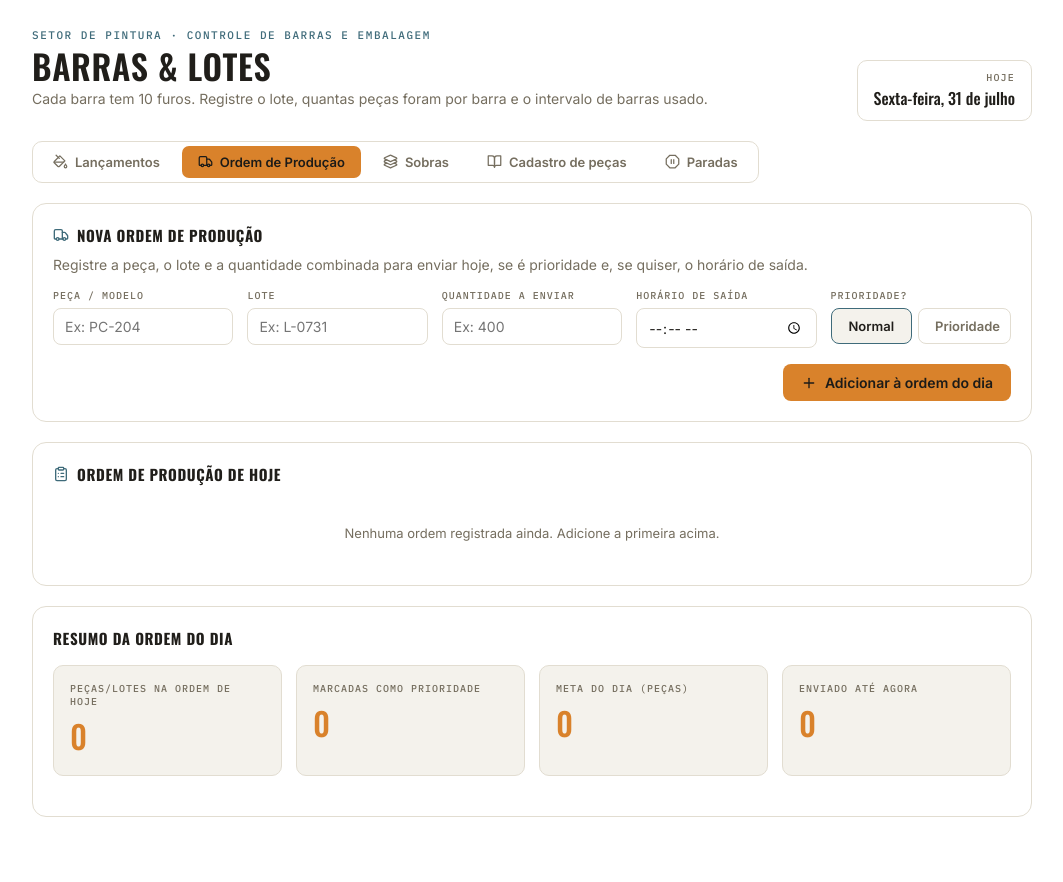
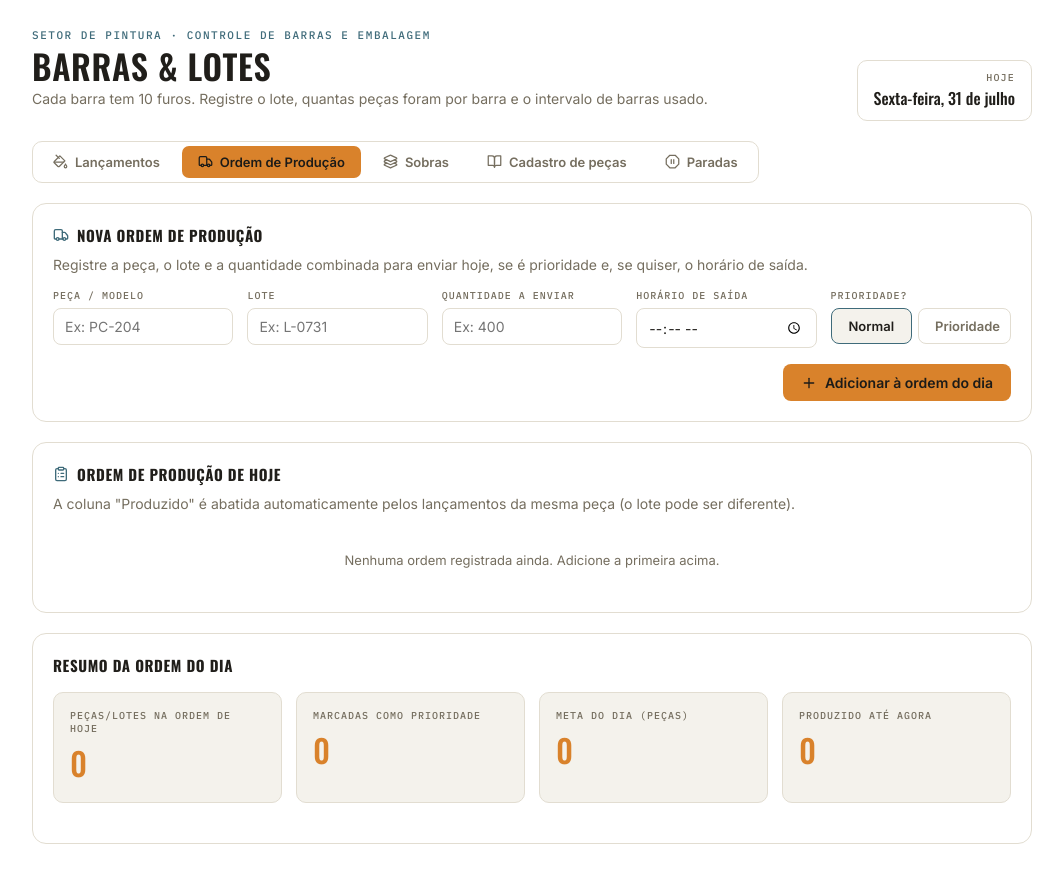
Before and after one commit to CesarAugustoNew/Pintura-Po, a React (Vite) app: page / in a window 1280 px wide. Both pictures are taken after a click on the button "Ordem de Produção". Shown: the whole page, without its empty margins (108-1171 px from the left). Before the commit the page ends 857 px from the top, so only its background shows below. Built offline with nearby package versions, Linux system fonts and the light colour scheme.

Commit message:
feat: abate automático da ordem de produção ao lançar peças

```diff
--- a/src/App.jsx
+++ b/src/App.jsx
@@ -23,7 +23,7 @@ export default function App() {
   // desmontado. Assim os dados de cada aba sobrevivem quando o usuário
   // navega para outra aba e volta depois.
   const lancamentos = useLancamentos();
-  const ordens = useOrdensProducao();
+  const ordens = useOrdensProducao(lancamentos.entries);
   const sobras = useSobras();
   const catalogo = useCatalogoPecas();
   const paradas = useParadas();
--- a/src/components/ordens/OrdensTab.jsx
+++ b/src/components/ordens/OrdensTab.jsx
@@ -6,29 +6,21 @@ export function OrdensTab({
   ordens,
   addOrdem,
   updateOrdem,
-  registrarEnvio,
-  limparEnvio,
   removeOrdem,
   totalOrdens,
   totalPrioridades,
   totalMeta,
-  totalEnviado,
+  totalProduzido,
 }) {
   return (
     <>
       <NovaOrdemForm onAdd={addOrdem} />
-      <OrdensTable
-        ordens={ordens}
-        onUpdate={updateOrdem}
-        onRemove={removeOrdem}
-        onRegistrarEnvio={registrarEnvio}
-        onLimparEnvio={limparEnvio}
-      />
+      <OrdensTable ordens={ordens} onUpdate={updateOrdem} onRemove={removeOrdem} />
       <ResumoOrdens
         totalOrdens={totalOrdens}
         totalPrioridades={totalPrioridades}
         totalMeta={totalMeta}
-        totalEnviado={totalEnviado}
+        totalProduzido={totalProduzido}
       />
     </>
   );
--- a/src/components/ordens/OrdensTable.jsx
+++ b/src/components/ordens/OrdensTable.jsx
@@ -1,5 +1,5 @@
 import { useState } from "react";
-import { Check, ClipboardList, Pencil, RotateCcw, Send, Star, Trash2, X } from "lucide-react";
+import { Check, ClipboardList, Pencil, Star, Trash2, X } from "lucide-react";
 import { formatDatePtBr } from "../../utils/date";
 import { getStatusOrdem, STATUS_LABELS } from "../../utils/ordens";
 import { useConfirm } from "../common/ConfirmDialogProvider";
@@ -21,18 +21,13 @@ function StatusBadge({ ordem }) {
   );
 }
 
-export function OrdensTable({ ordens, onUpdate, onRemove, onRegistrarEnvio, onLimparEnvio }) {
+export function OrdensTable({ ordens, onUpdate, onRemove }) {
   const confirm = useConfirm();
   const [editingId, setEditingId] = useState(null);
   const [editForm, setEditForm] = useState(null);
   const [editError, setEditError] = useState("");
 
-  const [shippingId, setShippingId] = useState(null);
-  const [shippingValue, setShippingValue] = useState("");
-  const [shippingError, setShippingError] = useState("");
-
   function startEdit(ordem) {
-    cancelShipping();
     setEditingId(ordem.id);
     setEditForm(toEditForm(ordem));
     setEditError("");
@@ -66,37 +61,14 @@ export function OrdensTable({ ordens, onUpdate, onRemove, onRegistrarEnvio, onLi
     if (ok) onRemove(ordem.id);
   }
 
-  function startShipping(ordem) {
-    cancelEdit();
-    setShippingId(ordem.id);
-    setShippingValue(
-      ordem.quantidadeEnviada !== null && ordem.quantidadeEnviada !== undefined
-        ? String(ordem.quantidadeEnviada)
-        : String(ordem.quantidade)
-    );
-    setShippingError("");
-  }
-
-  function cancelShipping() {
-    setShippingId(null);
-    setShippingValue("");
-    setShippingError("");
-  }
-
-  function saveShipping(id) {
-    const result = onRegistrarEnvio(id, shippingValue);
-    if (!result.ok) {
-      setShippingError(result.error);
-      return;
-    }
-    cancelShipping();
-  }
-
   return (
     <div className="ptk-panel">
       <h2 className="ptk-panel-title">
         <ClipboardList size={16} color="var(--accent-2)" /> Ordem de produção de hoje
       </h2>
+      <p className="ptk-sub" style={{ marginTop: "-6px", marginBottom: "16px" }}>
+        A coluna "Produzido" é abatida automaticamente pelos lançamentos da mesma peça (o lote pode ser diferente).
+      </p>
 
       {ordens.length === 0 ? (
         <div className="ptk-empty">Nenhuma ordem registrada ainda. Adicione a primeira acima.</div>
@@ -109,7 +81,7 @@ export function OrdensTable({ ordens, onUpdate, onRemove, onRegistrarEnvio, onLi
                 <th>Peça</th>
                 <th>Lote</th>
                 <th>Meta</th>
-                <th>Envio</th>
+                <th>Produzido</th>
                 <th>Saída</th>
                 <th>Registrada em</th>
                 <th></th>
@@ -118,8 +90,6 @@ export function OrdensTable({ ordens, onUpdate, onRemove, onRegistrarEnvio, onLi
             <tbody>
               {ordens.map((o) => {
                 const isEditing = editingId === o.id;
-                const isShipping = shippingId === o.id;
-                const status = getStatusOrdem(o);
 
                 if (isEditing) {
                   return (
@@ -164,7 +134,7 @@ export function OrdensTable({ ordens, onUpdate, onRemove, onRegistrarEnvio, onLi
                         />
                       </td>
                       <td className="ptk-mono" style={{ color: "var(--muted)" }}>
-                        {o.quantidadeEnviada ?? "—"}
+                        {o.quantidadeProduzida}
                       </td>
                       <td>
                         <input
@@ -192,6 +162,8 @@ export function OrdensTable({ ordens, onUpdate, onRemove, onRegistrarEnvio, onLi
                   );
                 }
 
+                const status = getStatusOrdem(o);
+
                 return (
                   <tr key={o.id}>
                     <td>
@@ -205,70 +177,12 @@ export function OrdensTable({ ordens, onUpdate, onRemove, onRegistrarEnvio, onLi
                     <td className="ptk-mono" style={{ color: "var(--muted)" }}>{o.lote}</td>
                     <td className="ptk-mono">{o.quantidade}</td>
                     <td>
-                      {isShipping ? (
-                        <div style={{ display: "flex", flexDirection: "column", gap: "4px" }}>
-                          <div style={{ display: "flex", gap: "4px", alignItems: "center" }}>
-                            <input
-                              className="ptk-input ptk-input-cell"
-                              type="number"
-                              min="0"
-                              style={{ width: "80px" }}
-                              value={shippingValue}
-                              onChange={(ev) => {
-                                setShippingValue(ev.target.value);
-                                if (shippingError) setShippingError("");
-                              }}
-                              autoFocus
-                            />
-                            <button className="ptk-remove" onClick={() => saveShipping(o.id)} aria-label="Confirmar envio">
-                              <Check size={15} color="var(--accent-2)" />
-                            </button>
-                            <button className="ptk-remove" onClick={cancelShipping} aria-label="Cancelar registro de envio">
-                              <X size={15} />
-                            </button>
-                          </div>
-                          {shippingError && <div className="ptk-error">{shippingError}</div>}
-                        </div>
-                      ) : (
-                        <div style={{ display: "flex", alignItems: "center", gap: "8px", flexWrap: "wrap" }}>
-                          <span className="ptk-mono" style={{ color: status === "pendente" ? "var(--muted)" : "var(--text)" }}>
-                            {o.quantidadeEnviada ?? "—"}/{o.quantidade}
-                          </span>
-                          <StatusBadge ordem={o} />
-                          {status === "pendente" ? (
-                            <button
-                              type="button"
-                              className="ptk-remove"
-                              onClick={() => startShipping(o)}
-                              aria-label="Registrar envio"
-                              title="Registrar envio"
-                            >
-                              <Send size={15} color="var(--accent-2)" />
-                            </button>
-                          ) : (
-                            <>
-                              <button
-                                type="button"
-                                className="ptk-remove"
-                                onClick={() => startShipping(o)}
-                                aria-label="Corrigir quantidade enviada"
-                                title="Corrigir quantidade enviada"
-                              >
-                                <Pencil size={14} />
-                              </button>
-                              <button
-                                type="button"
-                                className="ptk-remove"
-                                onClick={() => onLimparEnvio(o.id)}
-                                aria-label="Desfazer registro de envio"
-                                title="Desfazer registro de envio"
-                              >
-                                <RotateCcw size={14} />
-                              </button>
-                            </>
-                          )}
-                        </div>
-                      )}
+                      <div style={{ display: "flex", alignItems: "center", gap: "8px", flexWrap: "wrap" }}>
+                        <span className="ptk-mono" style={{ color: status === "pendente" ? "var(--muted)" : "var(--text)" }}>
+                          {o.quantidadeProduzida}/{o.quantidade}
+                        </span>
+                        <StatusBadge ordem={o} />
+                      </div>
                     </td>
                     <td className="ptk-mono" style={{ color: o.horarioSaida ? "var(--text)" : "var(--muted)" }}>
                       {o.horarioSaida || "—"}
--- a/src/components/ordens/ResumoOrdens.jsx
+++ b/src/components/ordens/ResumoOrdens.jsx
@@ -2,7 +2,7 @@ export function ResumoOrdens({
   totalOrdens,
   totalPrioridades,
   totalMeta,
-  totalEnviado,
+  totalProduzido,
 }) {
   return (
     <div className="ptk-panel">
@@ -22,8 +22,8 @@ export function ResumoOrdens({
           <div className="ptk-stat-value">{totalMeta}</div>
         </div>
         <div className="ptk-stat">
-          <div className="ptk-stat-label">Enviado até agora</div>
-          <div className="ptk-stat-value">{totalEnviado}</div>
+          <div className="ptk-stat-label">Produzido até agora</div>
+          <div className="ptk-stat-value">{totalProduzido}</div>
         </div>
       </div>
     </div>
--- a/src/hooks/useOrdensProducao.js
+++ b/src/hooks/useOrdensProducao.js
@@ -3,14 +3,19 @@ import { getStatusOrdem } from "../utils/ordens";
 
 /**
  * Centraliza o estado e as regras de negócio da ordem de produção do dia:
- * quais peças/lotes vão embora, a quantidade combinada (meta), se são
- * prioridade e (opcionalmente) o horário em que a peça sai. Depois que a
- * peça sai, dá pra registrar quanto foi realmente enviado — se não bater
- * a meta, a ordem fica marcada como "incompleta" em vez de "concluída".
+ * quais peças/lotes precisam sair, a quantidade combinada (meta) e se são
+ * prioridade. A quantidade já produzida é abatida automaticamente pelos
+ * lançamentos de pintura da mesma peça — o lote do lançamento não precisa
+ * bater com o lote da ordem, já que a mesma peça pode ser pintada em
+ * lotes diferentes ao longo do dia e tudo conta pra mesma meta (sem
+ * contar setups, que não têm peça de verdade). Assim que o lançamento é
+ * feito, a ordem soma a produção e vai ficando mais perto de "concluída"
+ * sozinha, sem precisar registrar nada manualmente.
+ *
  * A lista fica sempre ordenada com as prioridades no topo e, dentro de
  * cada grupo, pelo horário de saída.
  */
-export function useOrdensProducao() {
+export function useOrdensProducao(lancamentos = []) {
   const [ordens, setOrdens] = useState([]);
 
   function validar({ peca, lote, quantidade }) {
@@ -33,7 +38,6 @@ export function useOrdensProducao() {
         peca: peca.trim().toUpperCase(),
         lote: lote.trim().toUpperCase(),
         quantidade: Number(quantidade),
-        quantidadeEnviada: null,
         prioridade: !!prioridade,
         horarioSaida: horarioSaida || "",
         data: new Date(),
@@ -66,45 +70,45 @@ export function useOrdensProducao() {
     return { ok: true };
   }
 
-  // Registra quanto foi de fato enviado. Se vier menor que a meta, a
-  // ordem continua na lista marcada como "incompleta" (não bateu a meta)
-  // em vez de sumir ou virar "concluída" incorretamente.
-  function registrarEnvio(id, quantidadeEnviada) {
-    const qtd = Number(quantidadeEnviada);
-    if (quantidadeEnviada === "" || isNaN(qtd) || qtd < 0) {
-      return { ok: false, error: "Informe a quantidade enviada." };
-    }
-
-    setOrdens((prev) =>
-      prev.map((o) => (o.id === id ? { ...o, quantidadeEnviada: qtd } : o))
-    );
-
-    return { ok: true };
-  }
-
-  // Desfaz o registro de envio, voltando a ordem para "pendente".
-  function limparEnvio(id) {
-    setOrdens((prev) =>
-      prev.map((o) => (o.id === id ? { ...o, quantidadeEnviada: null } : o))
-    );
-  }
-
   function removeOrdem(id) {
     setOrdens((prev) => prev.filter((o) => o.id !== id));
   }
+
+  // Soma, por peça, tudo que já foi lançado (ignorando setups, que não
+  // representam peça nenhuma). O abate é só por peça — o lote do
+  // lançamento pode ser diferente do lote da ordem, já que a mesma peça
+  // pode ser pintada em lotes distintos ao longo do dia e tudo conta
+  // pra mesma meta.
+  const produzidoPorPeca = useMemo(() => {
+    const map = new Map();
+    lancamentos
+      .filter((l) => !l.isSetup)
+      .forEach((l) => {
+        map.set(l.peca, (map.get(l.peca) || 0) + l.totalPecas);
+      });
+    return map;
+  }, [lancamentos]);
+
+  // Ordens já com a quantidade produzida abatida automaticamente.
+  const ordensComProducao = useMemo(() => {
+    return ordens.map((o) => ({
+      ...o,
+      quantidadeProduzida: produzidoPorPeca.get(o.peca) || 0,
+    }));
+  }, [ordens, produzidoPorPeca]);
 
   // Prioridade primeiro; dentro do mesmo grupo, quem tem horário de saída
   // definido vem em ordem crescente, e quem não tem fica por último
   // (mantendo a ordem de registro entre eles).
   const ordensOrdenadas = useMemo(() => {
-    return [...ordens].sort((a, b) => {
+    return [...ordensComProducao].sort((a, b) => {
       if (a.prioridade !== b.prioridade) return a.prioridade ? -1 : 1;
       if (a.horarioSaida && b.horarioSaida) return a.horarioSaida.localeCompare(b.horarioSaida);
       if (a.horarioSaida) return -1;
       if (b.horarioSaida) return 1;
       return 0;
     });
-  }, [ordens]);
+  }, [ordensComProducao]);
 
   const totalPrioridades = useMemo(
     () => ordens.filter((o) => o.prioridade).length,
@@ -116,32 +120,30 @@ export function useOrdensProducao() {
     [ordens]
   );
 
-  const totalEnviado = useMemo(
-    () => ordens.reduce((sum, o) => sum + (o.quantidadeEnviada || 0), 0),
-    [ordens]
+  const totalProduzido = useMemo(
+    () => ordensComProducao.reduce((sum, o) => sum + o.quantidadeProduzida, 0),
+    [ordensComProducao]
   );
 
   const totalCompletas = useMemo(
-    () => ordens.filter((o) => getStatusOrdem(o) === "completo").length,
-    [ordens]
+    () => ordensComProducao.filter((o) => getStatusOrdem(o) === "completo").length,
+    [ordensComProducao]
   );
 
   const totalIncompletas = useMemo(
-    () => ordens.filter((o) => getStatusOrdem(o) === "incompleto").length,
-    [ordens]
+    () => ordensComProducao.filter((o) => getStatusOrdem(o) === "incompleto").length,
+    [ordensComProducao]
   );
 
   return {
     ordens: ordensOrdenadas,
     addOrdem,
     updateOrdem,
-    registrarEnvio,
-    limparEnvio,
     removeOrdem,
     totalOrdens: ordens.length,
     totalPrioridades,
     totalMeta,
-    totalEnviado,
+    totalProduzido,
     totalCompletas,
     totalIncompletas,
   };
--- a/src/utils/ordens.js
+++ b/src/utils/ordens.js
@@ -1,20 +1,20 @@
 /**
- * Calcula o status de envio de uma ordem de produção comparando a
- * quantidade enviada com a meta (quantidade) definida no registro.
+ * Calcula o status de uma ordem de produção comparando quanto já foi
+ * produzido (abatido automaticamente pelos lançamentos de mesma peça/lote)
+ * com a meta (quantidade) definida no registro.
  *
- * - "pendente": ainda não foi registrado nenhum envio.
- * - "completo": a quantidade enviada bateu (ou passou) a meta.
- * - "incompleto": foi enviado algo, mas ficou abaixo da meta.
+ * - "pendente": ainda não foi lançada nenhuma peça dessa ordem.
+ * - "completo": a quantidade produzida bateu (ou passou) a meta.
+ * - "incompleto": já foi produzido algo, mas ainda está abaixo da meta.
  */
 export function getStatusOrdem(ordem) {
-  if (ordem.quantidadeEnviada === null || ordem.quantidadeEnviada === undefined) {
-    return "pendente";
-  }
-  return ordem.quantidadeEnviada >= ordem.quantidade ? "completo" : "incompleto";
+  const produzida = ordem.quantidadeProduzida || 0;
+  if (produzida <= 0) return "pendente";
+  return produzida >= ordem.quantidade ? "completo" : "incompleto";
 }
 
 export const STATUS_LABELS = {
   pendente: "Pendente",
   completo: "Concluído",
-  incompleto: "Incompleto",
+  incompleto: "Em produção",
 };
```
Also changed, not shown: 1 other file (tests, documents, lock files or other folders).
